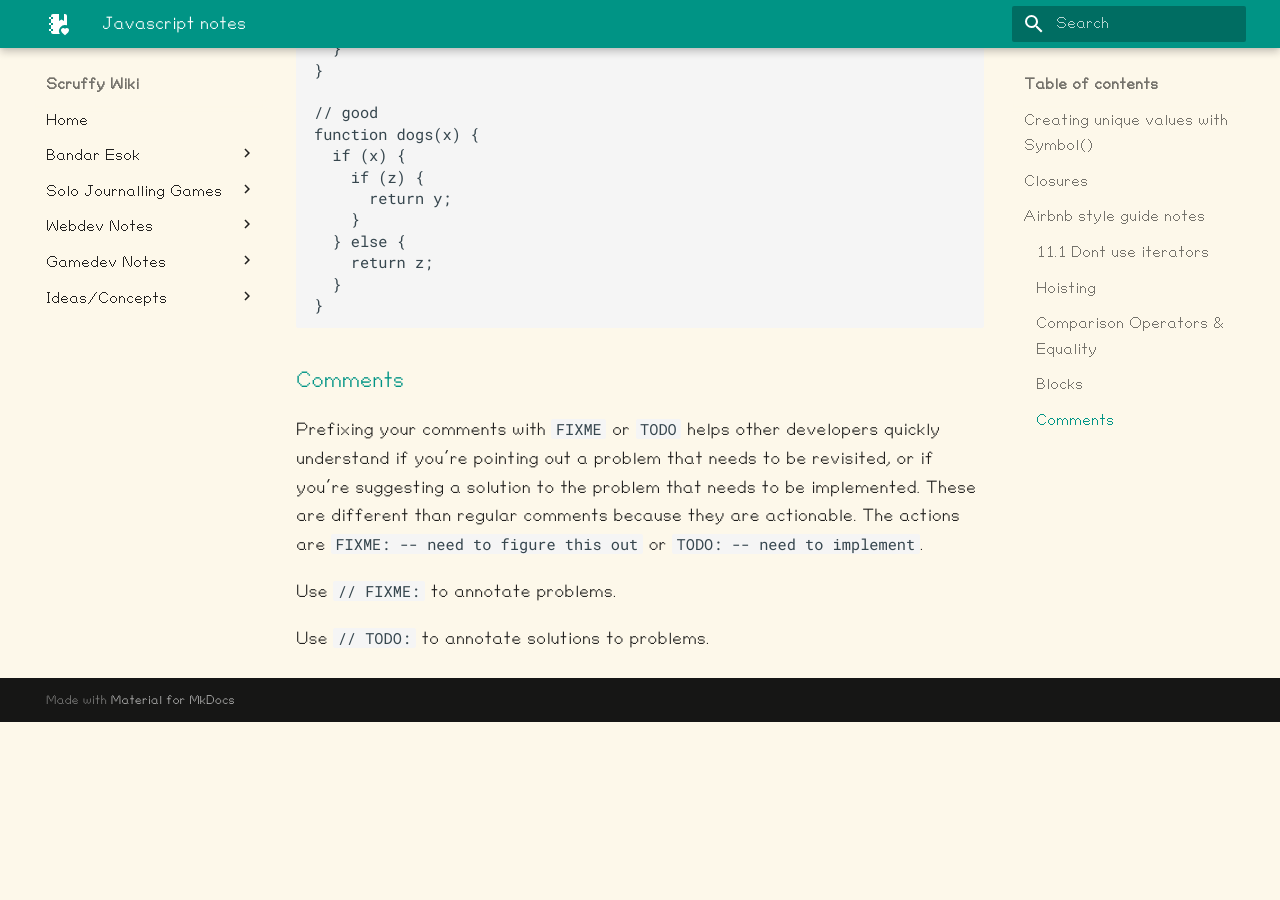
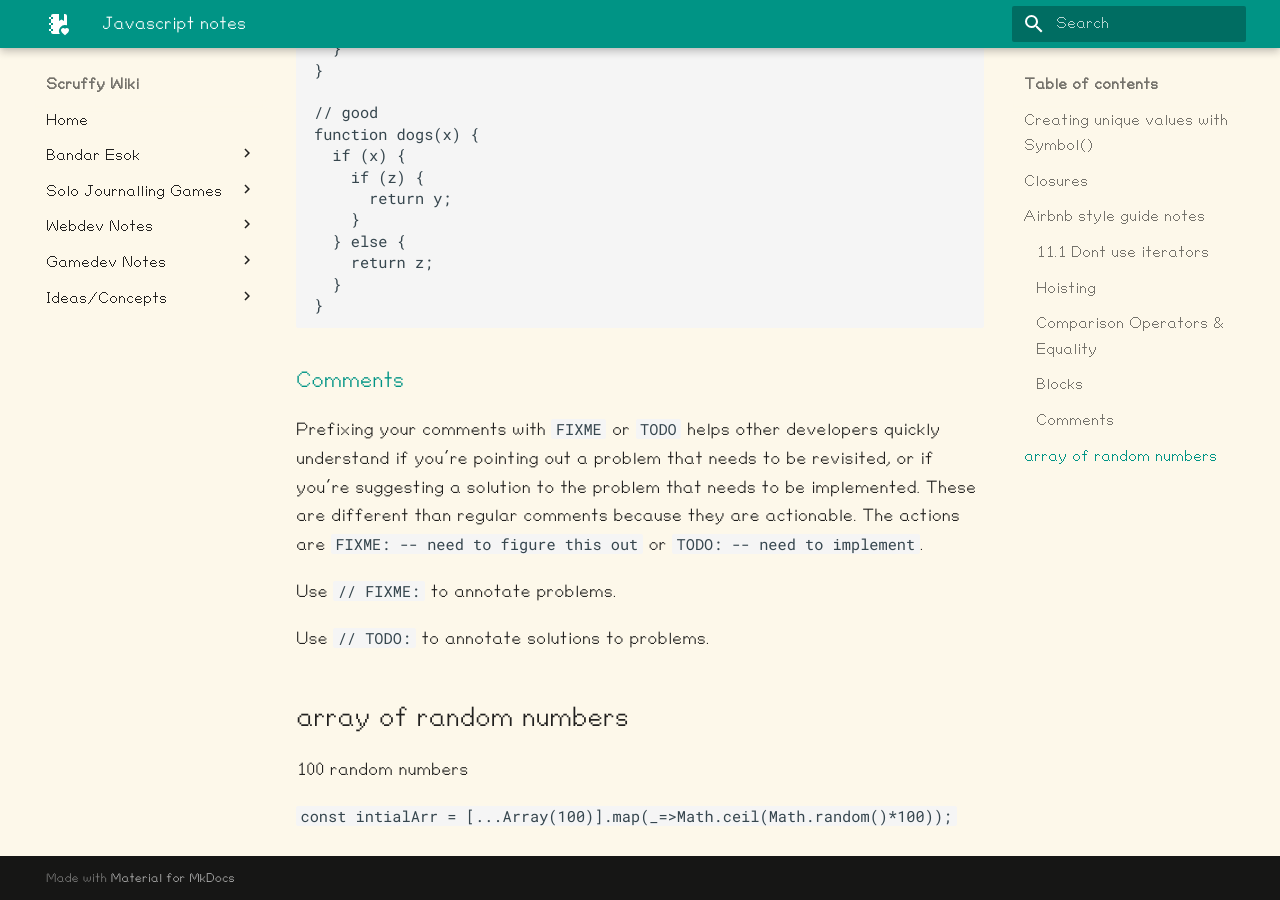
Before and after one commit to muahchee/scruffyWiki, an MkDocs documentation site: the page built from docs/notes/webdevNotes/js-notes.md, in a window 1280 px wide and 900 px high, scrolled down 6033 px. Built offline with MkDocs 1.6.1 and Material for MkDocs 9.7.7, drawn with Linux system fonts in a browser that asks for light colours; before the commit the page ends 6755 px from its top, so only the background shows below that.

Commit message:
add more js

```diff
--- a/docs/notes/webdevNotes/js-notes.md
+++ b/docs/notes/webdevNotes/js-notes.md
@@ -272,3 +272,10 @@ Prefixing your comments with `FIXME` or `TODO` helps other developers quickly un
 Use `// FIXME:` to annotate problems.
 
 Use `// TODO:` to annotate solutions to problems.
+
+
+## array of random numbers
+
+100 random numbers
+
+`const intialArr = [...Array(100)].map(_=>Math.ceil(Math.random()*100));`
```
